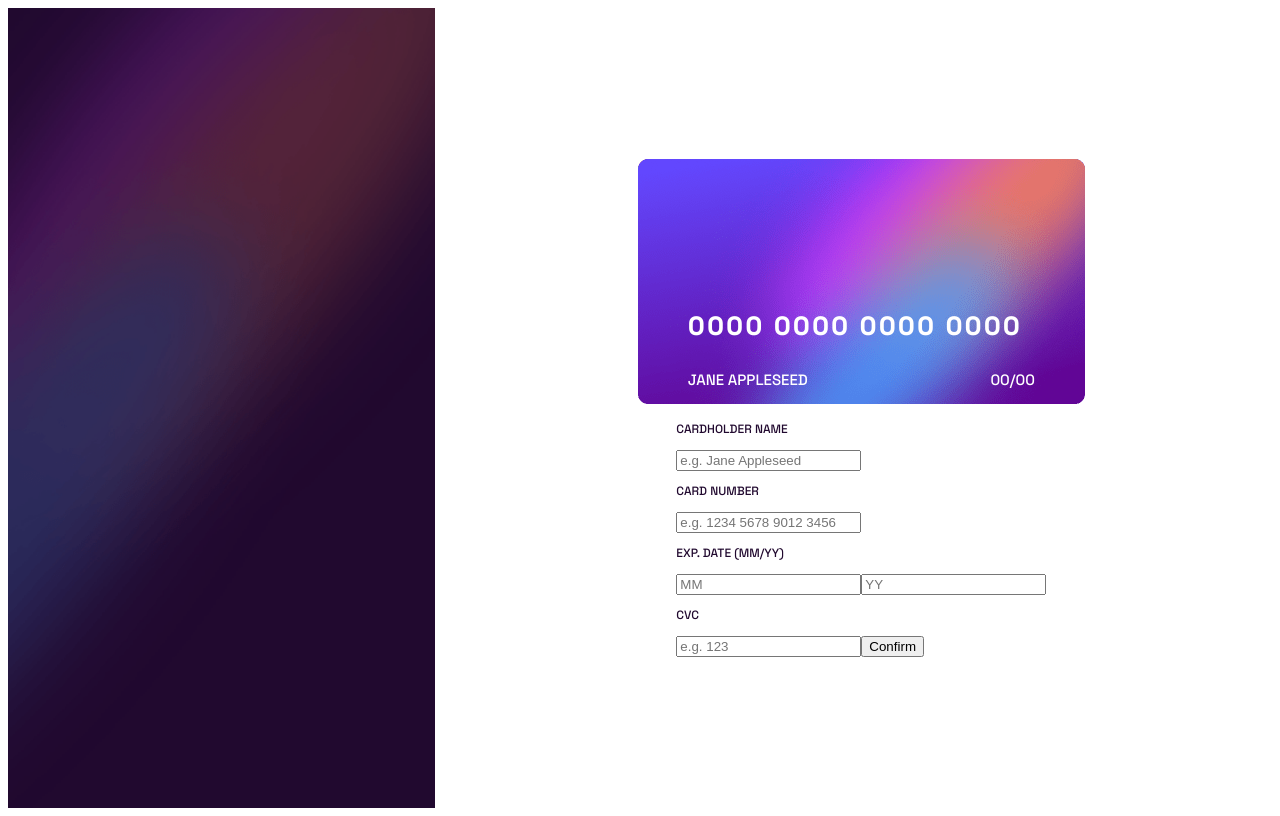
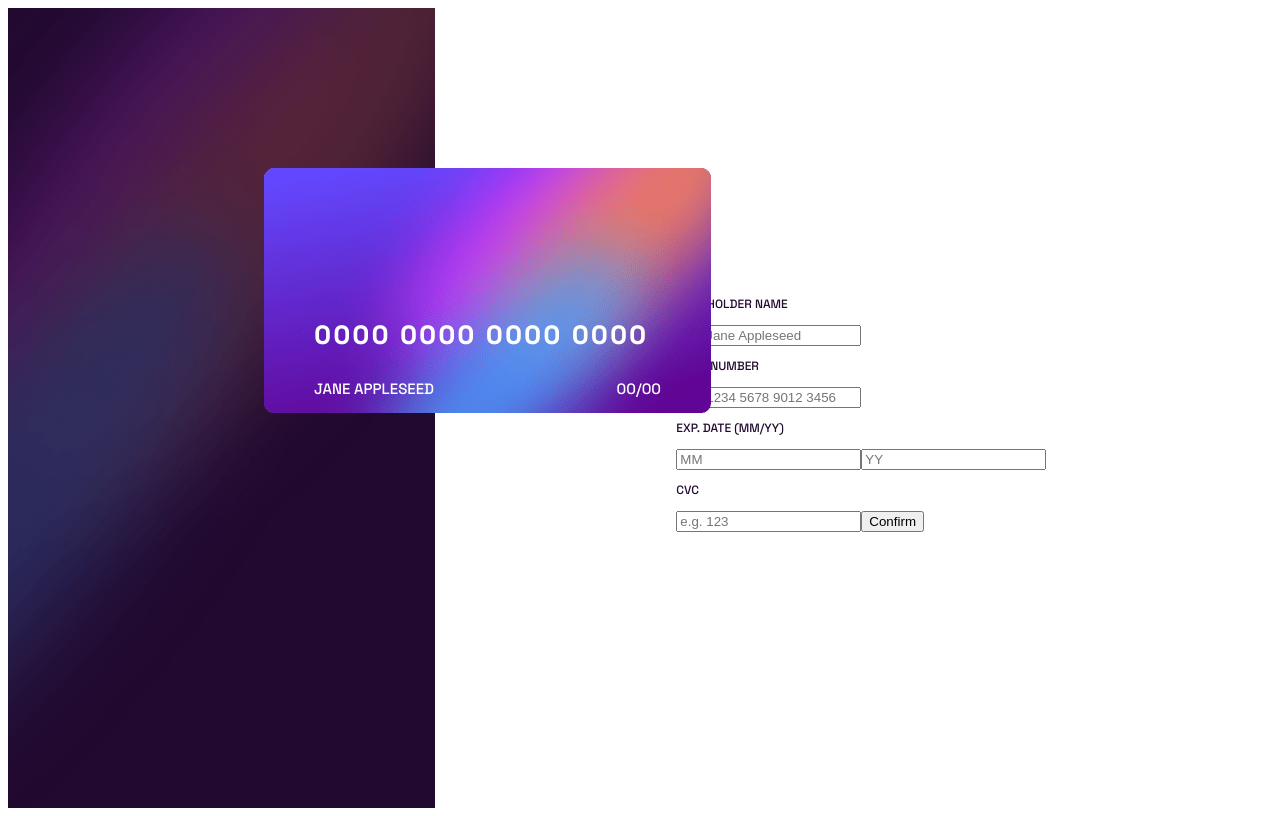
Before and after one commit to ariannalillie/FEM-interactive-card-details-form, a React (Create React App) app: page / in a window 1280 px wide. Built offline with nearby package versions, Linux system fonts and the light colour scheme.

Commit message:
position card front in app

```diff
--- a/src/App.css
+++ b/src/App.css
@@ -6,6 +6,7 @@
   display: grid;
   grid-template-columns: 1fr 2fr;
   font-family: 'Space Grotesk', sans-serif;
+  position: relative;
 }
 
 .container-left {
@@ -26,3 +27,9 @@
   text-transform: uppercase;
   font-size: 12px;
 }
+
+.card-front-container {
+  position: absolute;
+  top: 20%;
+  left: 20%;
+}
--- a/src/App.tsx
+++ b/src/App.tsx
@@ -5,9 +5,11 @@ import { CardFront } from "./components/CardFront";
 function App() {
   return (
     <div className="App">
+        <div className="card-front-container">
+          <CardFront />
+        </div>
       <div className="container-left"></div>
       <div className="container-right">
-      <CardFront />
         <form>
           <p className="input-title">Cardholder Name</p>
           <input type="text" placeholder="e.g. Jane Appleseed" />
```
